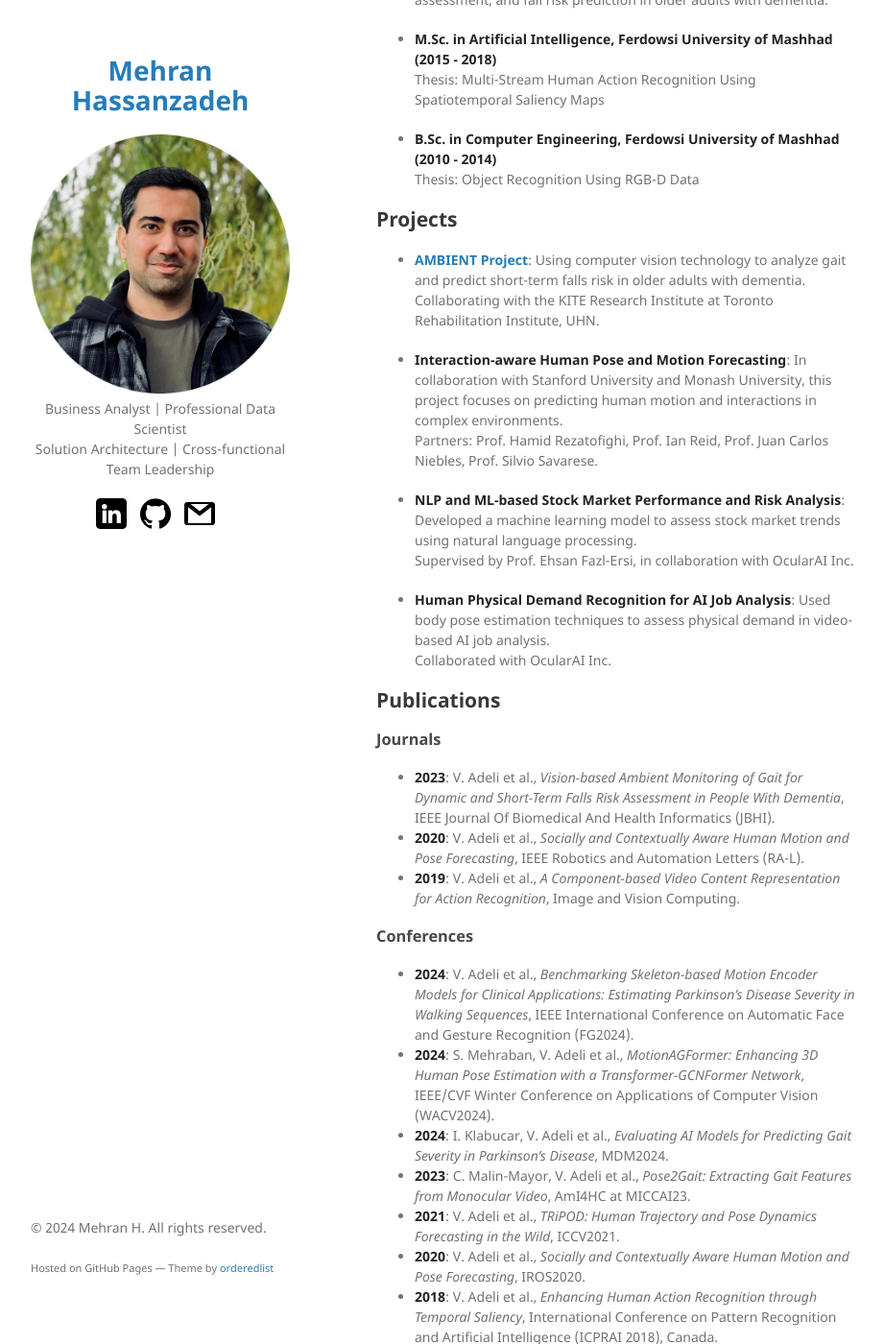
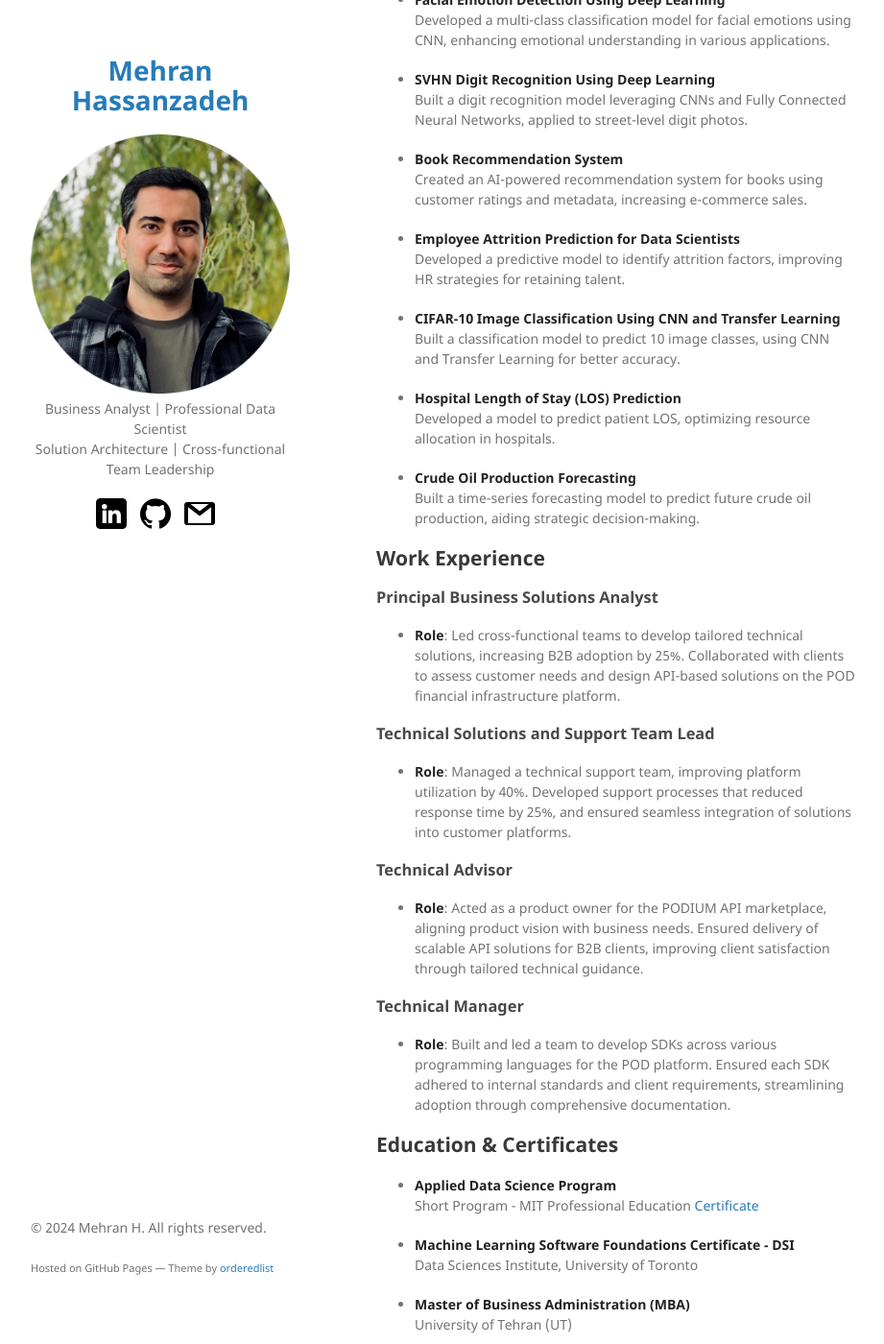
Before and after one commit to mehran-hnz/mehran-hnz.github.io, a Jekyll site: the page built from index.md, in a window 1280 px wide and 1400 px high, scrolled down 330 px. Shown: the whole window at 96% size, without its empty margins (178-1099 px from the left). Built offline with Jekyll 4.4.1, drawn with Linux system fonts in a browser that asks for light colours; our own code applies the rules of GitHub Pages for plain Markdown files; some of the changed text lies outside the part shown.

Commit message:
Update index.md

```diff
--- a/index.md
+++ b/index.md
@@ -2,80 +2,67 @@
 layout: default
 ---
 
-# About Me!
+# About Me
 
-I am a PhD candidate in Computer Science at the University of Toronto, specializing in Computer Vision and Machine Learning. My research focuses on improving health monitoring systems, specifically gait analysis and fall risk prediction for older adults with dementia. I have extensive experience in pose estimation, human activity recognition, and visual detection.
-
-## Education
-
-- **Ph.D. in Computer Science, University of Toronto (2021 - Present)**
-  Thesis: Computer Vision-based human pose estimation, gait assessment, and fall risk prediction in older adults with dementia.
-
-- **M.Sc. in Artificial Intelligence, Ferdowsi University of Mashhad (2015 - 2018)**
-  Thesis: Multi-Stream Human Action Recognition Using Spatiotemporal Saliency Maps
-
-- **B.Sc. in Computer Engineering, Ferdowsi University of Mashhad (2010 - 2014)**
-  Thesis: Object Recognition Using RGB-D Data
+I am a Professional Data Scientist and Principal Business Solutions Analyst with over 5 years of experience. My expertise spans across machine learning, data analysis, and API integration. I have a passion for using data-driven strategies to deliver impactful solutions that optimize business processes and enhance decision-making. With strong technical leadership skills, I thrive in cross-functional environments, consistently driving business outcomes.
 
 ## Projects
 
-- **[AMBIENT Project](https://github.com/vida-adeli/AMBIENT-Project)**: Using computer vision technology to analyze gait and predict short-term falls risk in older adults with dementia.
-  Collaborating with the KITE Research Institute at Toronto Rehabilitation Institute, UHN.
+- **Facial Emotion Detection Using Deep Learning**
+  Developed a multi-class classification model for facial emotions using CNN, enhancing emotional understanding in various applications.
 
-- **Interaction-aware Human Pose and Motion Forecasting**: In collaboration with Stanford University and Monash University, this project focuses on predicting human motion and interactions in complex environments.
-  Partners: Prof. Hamid Rezatofighi, Prof. Ian Reid, Prof. Juan Carlos Niebles, Prof. Silvio Savarese.
+- **SVHN Digit Recognition Using Deep Learning**
+  Built a digit recognition model leveraging CNNs and Fully Connected Neural Networks, applied to street-level digit photos.
 
-- **NLP and ML-based Stock Market Performance and Risk Analysis**: Developed a machine learning model to assess stock market trends using natural language processing.
-  Supervised by Prof. Ehsan Fazl-Ersi, in collaboration with OcularAI Inc.
+- **Book Recommendation System**
+  Created an AI-powered recommendation system for books using customer ratings and metadata, increasing e-commerce sales.
 
-- **Human Physical Demand Recognition for AI Job Analysis**: Used body pose estimation techniques to assess physical demand in video-based AI job analysis.
-  Collaborated with OcularAI Inc.
+- **Employee Attrition Prediction for Data Scientists**
+  Developed a predictive model to identify attrition factors, improving HR strategies for retaining talent.
 
-## Publications
+- **CIFAR-10 Image Classification Using CNN and Transfer Learning**
+  Built a classification model to predict 10 image classes, using CNN and Transfer Learning for better accuracy.
 
-### Journals
-- **2023**: V. Adeli et al., *Vision-based Ambient Monitoring of Gait for Dynamic and Short-Term Falls Risk Assessment in People With Dementia*, IEEE Journal Of Biomedical And Health Informatics (JBHI).
-- **2020**: V. Adeli et al., *Socially and Contextually Aware Human Motion and Pose Forecasting*, IEEE Robotics and Automation Letters (RA-L).
-- **2019**: V. Adeli et al., *A Component-based Video Content Representation for Action Recognition*, Image and Vision Computing.
+- **Hospital Length of Stay (LOS) Prediction**
+  Developed a model to predict patient LOS, optimizing resource allocation in hospitals.
 
-### Conferences
-- **2024**: V. Adeli et al., *Benchmarking Skeleton-based Motion Encoder Models for Clinical Applications: Estimating Parkinson’s Disease Severity in Walking Sequences*, IEEE International Conference on Automatic Face and Gesture Recognition (FG2024).
-- **2024**: S. Mehraban, V. Adeli et al., *MotionAGFormer: Enhancing 3D Human Pose Estimation with a Transformer-GCNFormer Network*, IEEE/CVF Winter Conference on Applications of Computer Vision (WACV2024).
-- **2024**: I. Klabucar, V. Adeli et al., *Evaluating AI Models for Predicting Gait Severity in Parkinson’s Disease*, MDM2024.
-- **2023**: C. Malin-Mayor, V. Adeli et al., *Pose2Gait: Extracting Gait Features from Monocular Video*, AmI4HC at MICCAI23.
-- **2021**: V. Adeli et al., *TRiPOD: Human Trajectory and Pose Dynamics Forecasting in the Wild*, ICCV2021.
-- **2020**: V. Adeli et al., *Socially and Contextually Aware Human Motion and Pose Forecasting*, IROS2020.
-- **2018**: V. Adeli et al., *Enhancing Human Action Recognition through Temporal Saliency*, International Conference on Pattern Recognition and Artificial Intelligence (ICPRAI 2018), Canada.
-- **2018**: V. Adeli et al., *A New Representation For Human Activity Recognition in Videos Using a Saliency Map*, 4th International Conference on New Studies in Computer and IT, Iran.
+- **Crude Oil Production Forecasting**
+  Built a time-series forecasting model to predict future crude oil production, aiding strategic decision-making.
 
-For a complete list of publications, visit [my Google Scholar profile](https://scholar.google.com/citations?user=j_mCCb0AAAAJ&hl=en).
+## Work Experience
 
-### Benchmarks and Workshops
-- **SoMoF**: Created *SOcial MOtion Forecasting Benchmark* ([SoMoF](http://somof.stanford.edu)), a key resource for human motion forecasting research.
-- **ICCV2021 Workshop**: Organized the 1st Workshop on *Human Trajectory and Pose Dynamics Forecasting in the Wild*.
+### Principal Business Solutions Analyst
+- **Role**: Led cross-functional teams to develop tailored technical solutions, increasing B2B adoption by 25%. Collaborated with clients to assess customer needs and design API-based solutions on the POD financial infrastructure platform.
+
+### Technical Solutions and Support Team Lead
+- **Role**: Managed a technical support team, improving platform utilization by 40%. Developed support processes that reduced response time by 25%, and ensured seamless integration of solutions into customer platforms.
+
+### Technical Advisor
+- **Role**: Acted as a product owner for the PODIUM API marketplace, aligning product vision with business needs. Ensured delivery of scalable API solutions for B2B clients, improving client satisfaction through tailored technical guidance.
+
+### Technical Manager
+- **Role**: Built and led a team to develop SDKs across various programming languages for the POD platform. Ensured each SDK adhered to internal standards and client requirements, streamlining adoption through comprehensive documentation.
 
 
-## R&D Experiences
+## Education & Certificates
 
-- **Research Assistant**, Toronto Rehabilitation Institute (UHN KITE) (2021 - Present)
-- **Research Assistant**, Vision & Learning for Autonomous AI Lab (Monash University) (2019 - 2021)
-- **Research Associate**, Machine Vision Lab, Ferdowsi University of Mashhad (2018 - 2021)
-- **AI Specialist**, OcularAI Inc., Toronto (2018 - 2021)
-- **Research Assistant**, Machine Vision Lab, Ferdowsi University of Mashhad (2015 - 2018)
+- **Applied Data Science Program**
+  Short Program - MIT Professional Education
+  [Certificate](https://api.accredible.com/v1/auth/invite?code=3e719b52fc79838e32e4&credential_id=31b876ad-838a-4264-982a-cd1f88b92766&url=https%3A%2F%2Fcredentials.professional.mit.edu%2F31b876ad-838a-4264-982a-cd1f88b92766&ident=e4b65eb7-5c11-4b73-80fd-7520ae83cb76)
 
-## Honors and Awards
+- **Machine Learning Software Foundations Certificate - DSI**
+  Data Sciences Institute, University of Toronto
 
-- **Mount Sinai Hospital Graduate Scholarship in Science and Technology** (2022)
-- **Outstanding Reviewer**, IEEE Conference on Computer Vision and Pattern Recognition (CVPR2022)
-- **Best Paper Award**, 4th International Conference on New Studies in Computer and IT (2018)
-- **Ranked 1st**, Among M.Sc. graduates of AI program, FUM (2018)
-- **Ranked 2nd**, Among all B.Sc. students in Computer Engineering, FUM (2015)
+- **Master of Business Administration (MBA)**
+  University of Tehran (UT)
 
+- **B.Sc. in Computer Engineering**
+  Ferdowsi University of Mashhad (FUM)
 
 ## Contact
 
 Feel free to reach out:
 
-- [LinkedIn](https://www.linkedin.com/in/vida-adeli/)
-- [GitHub](https://github.com/vadeli)
-- [Email](mailto:vida.adeli@mail.utoronto.ca) : vida.adeli@mail.utoronto.ca
+- [LinkedIn](https://www.linkedin.com/in/mehran-hnz/)
+- [GitHub](https://github.com/mehran-hnz)
+- [Email](mailto:hassanzadeh.me@gmail.com)
```
